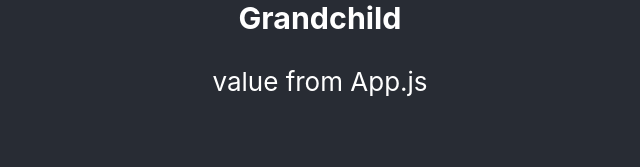
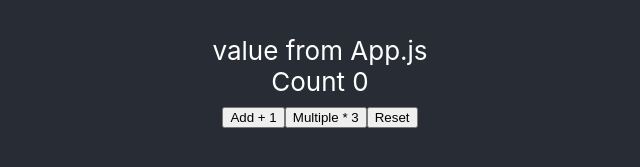
Before and after one commit to nazeudon/React-Hooks_Django_Basic, a React (Create React App) app: page / in a window 1280 px wide. Shown: the part 591-758 px from the top of the page, without its empty margins (320-960 px from the left). Built offline with nearby package versions, Linux system fonts and the light colour scheme; no server answers.

Commit message:
useReducer

```diff
--- a/src/App.js
+++ b/src/App.js
@@ -7,6 +7,7 @@ import ApiFetch from "./components/ApiFetch";
 // import TimerContainer from "./components/TimerContainer";
 import AppContext from "./contexts/AppContext";
 import Child from "./components/Child";
+import BasicReducer from "./components/BasicReducer";
 
 function App() {
   return (
@@ -19,6 +20,7 @@ function App() {
           {/* <TimerContainer /> */}
           <ApiFetch />
           <Child />
+          <BasicReducer />
         </header>
       </div>
     </AppContext.Provider>
--- /dev/null
+++ b/src/components/BasicReducer.js
@@ -0,0 +1,29 @@
+import React, { useReducer } from "react";
+
+const initialState = 0;
+const reducer = (currentState, action) => {
+  switch (action) {
+    case "add_1":
+      return currentState + 1;
+    case "multiple_3":
+      return currentState * 3;
+    case "reset":
+      return initialState;
+    default:
+      return currentState;
+  }
+};
+
+const BasicReducer = () => {
+  const [count, dispatch] = useReducer(reducer, initialState);
+  return (
+    <div>
+      <div>Count {count}</div>
+      <button onClick={() => dispatch("add_1")}>Add + 1</button>
+      <button onClick={() => dispatch("multiple_3")}>Multiple * 3</button>
+      <button onClick={() => dispatch("reset")}>Reset</button>
+    </div>
+  );
+};
+
+export default BasicReducer;
```
